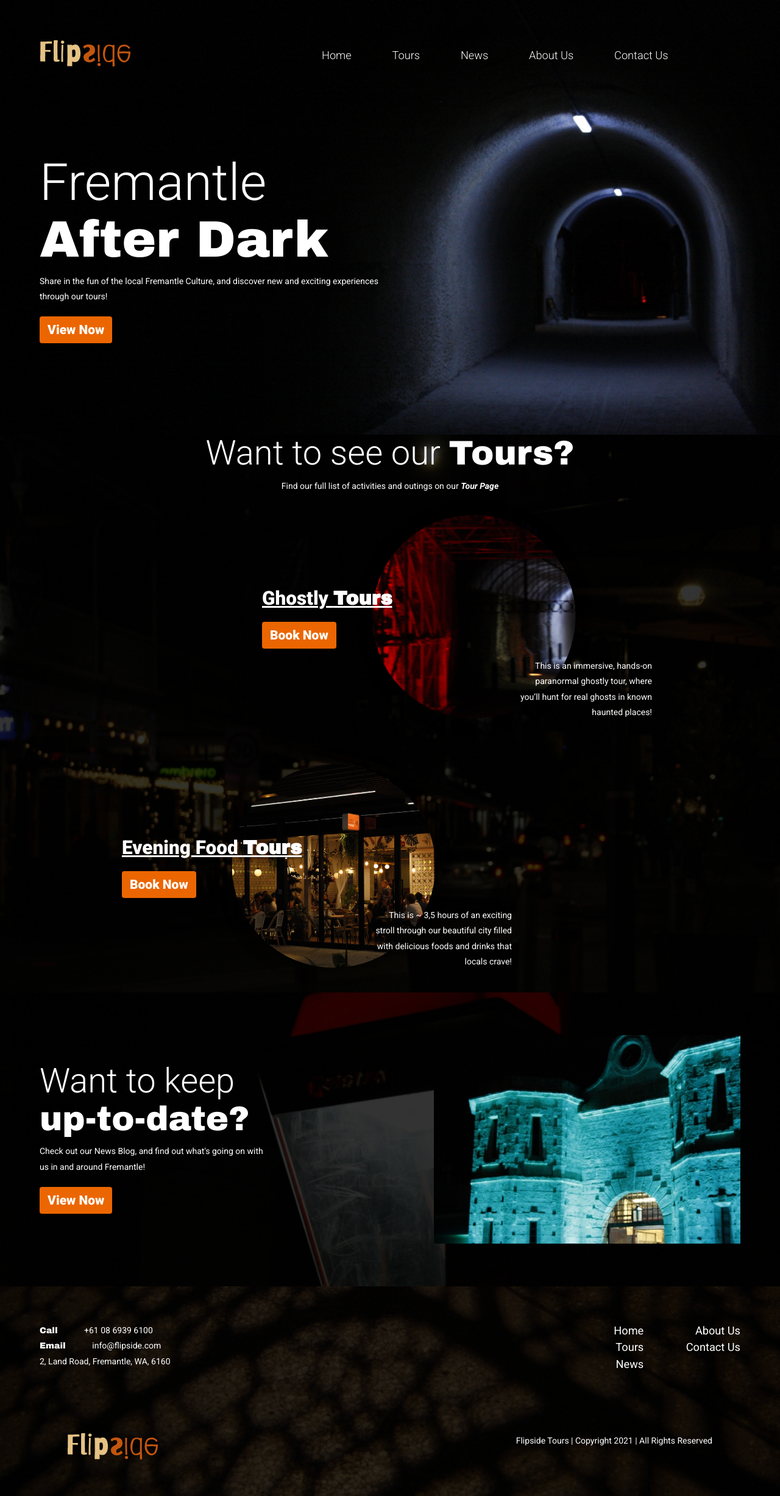
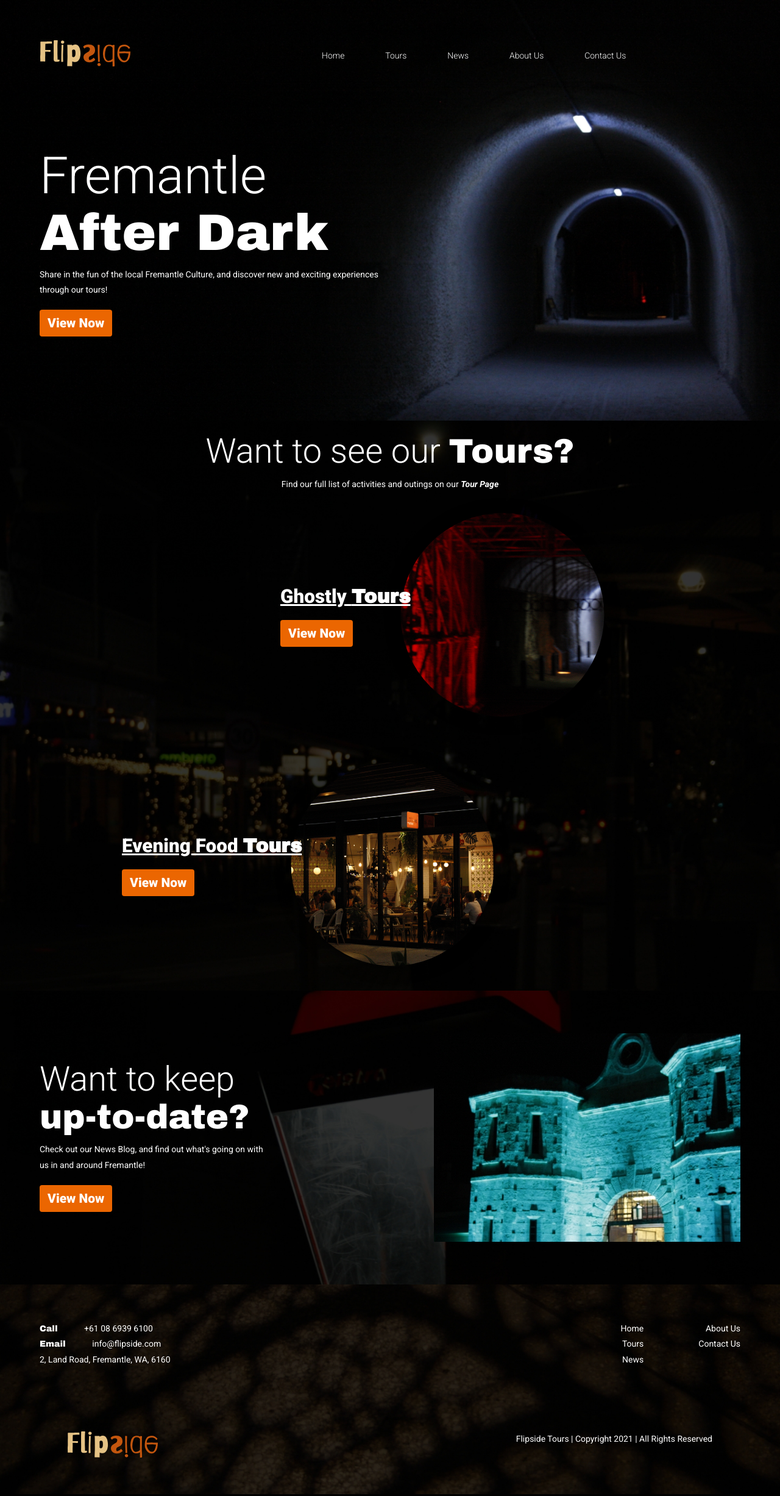
Before and after one commit to VoxAndrews/flipside_tours_website, a PHP site: page / in a window 1280 px wide. Shown: the whole page at 61% size. Run offline with PHP 8.4, Linux system fonts and the light colour scheme.

Commit message:
Updated Files

```diff
--- a/index.html
+++ b/index.html
@@ -47,8 +47,8 @@
             </div>
         </nav>
 
-        <div class="container tagline-header remove-padding content-width">
-            <div class="row content-align">
+        <div class="container remove-padding content-width">
+            <div class="row tagline-header content-align">
                 <div class="col-md-6 remove-padding">
                     <h1> Fremantle <span style="font-family: 'Archivo Black', sans-serif;">After Dark</span> </h1>
                     <!--Main Tag Line-->
@@ -70,42 +70,34 @@
 
     <section class="container-fluid index-section-one-bg">
         <section style="text-align:center;">
-            <h2>Want to see our <span style="font-family: 'Archivo Black', sans-serif;">Tours?</span></h2>
+            <h2 style="padding-top: 20px;">Want to see our <span style="font-family: 'Archivo Black', sans-serif;">Tours?</span></h2>
             <p>Find our full list of activities and outings on our <span style="font-family: 'Roboto', sans-serif; font-weight: 700; font-style: italic;">Tour Page</span></p>
         </section>
 
         <section class="container content-width">
             <div class="row">
-                <div class="col-sm-4 remove-padding index-tour-left-one">
+                <div class="col-sm-6 remove-padding index-tour-left-one">
                     <h3><u> Ghostly <span style="font-family: 'Archivo Black', sans-serif;">Tours</span> </u></h3>
 
-                    <button type="button" class="btn">Book Now</button>
+                    <a href="services.html"><button type="button" class="btn">View Now</button></a>
                 </div>
 
-                <div class="col-sm-4 remove-padding">
+                <div class="col-sm-6 remove-padding">
                     <img class="index-tour-img" src="images/content/index/index-tour-img-1.png" alt="Photo of the Entrance to the Fremantle Prison">
-                </div>
-
-                <div class="col-sm-4 remove-padding index-tour-right-one">
-                    <p> This is an immersive, hands-on paranormal ghostly tour, where you’ll hunt for real ghosts in known haunted places!</p>
                 </div>
             </div>
         </section>
 
         <section class="container content-width">
             <div class="row">
-                <div class="col-sm-4 remove-padding index-tour-left-two">
+                <div class="col-sm-6 remove-padding index-tour-left-two">
                     <h3><u> Evening Food <span style="font-family: 'Archivo Black', sans-serif;">Tours</span> </u></h3>
 
-                    <button type="button" class="btn">Book Now</button>
+                    <a href="services.html"><button type="button" class="btn">View Now</button></a>
                 </div>
 
-                <div class="col-sm-4 remove-padding">
+                <div class="col-sm-6 remove-padding">
                     <img class="index-tour-img" src="images/content/index/index-tour-img-2.png" alt="Photo of the Entrance to the Fremantle Prison">
-                </div>
-
-                <div class="col-sm-4 remove-padding index-tour-right-two">
-                    <p> This is ~ 3,5 hours of an exciting stroll through our beautiful city filled with delicious foods and drinks that locals crave!</p>
                 </div>
             </div>
         </section>
@@ -119,7 +111,7 @@
 
                     <p>Check out our News Blog, and find out what's going on with us in and around Fremantle!</p>
 
-                    <button type="button" class="btn">View Now</button>
+                    <a href="blog.html"><button type="button" class="btn">View Now</button></a>
                 </div>
 
                 <div class="col-sm-8 remove-padding" style="text-align: right">
--- a/style.css
+++ b/style.css
@@ -52,8 +52,6 @@ p {
 a {
     color: white;
     text-decoration: none;
-
-    font-size: 1.3em;
 }
 
 li {
@@ -296,11 +294,9 @@ li {
 }
 
 .index-tour-left-one {
-    margin-left: 350px;
-    margin-right: -230px;
-
+    margin-left: 380px;
+    margin-right: -400px;
     padding-top: 150px;
-
     z-index: 1;
 }
 
@@ -315,10 +311,8 @@ li {
 
 .index-tour-left-two {
     margin-left: 120px;
-    margin-right: -230px;
-
+    margin-right: -320px;
     padding-top: 150px;
-
     z-index: 1;
 }
 
```
Also changed, not shown: other parts of style.css (+71 -3 lines).
